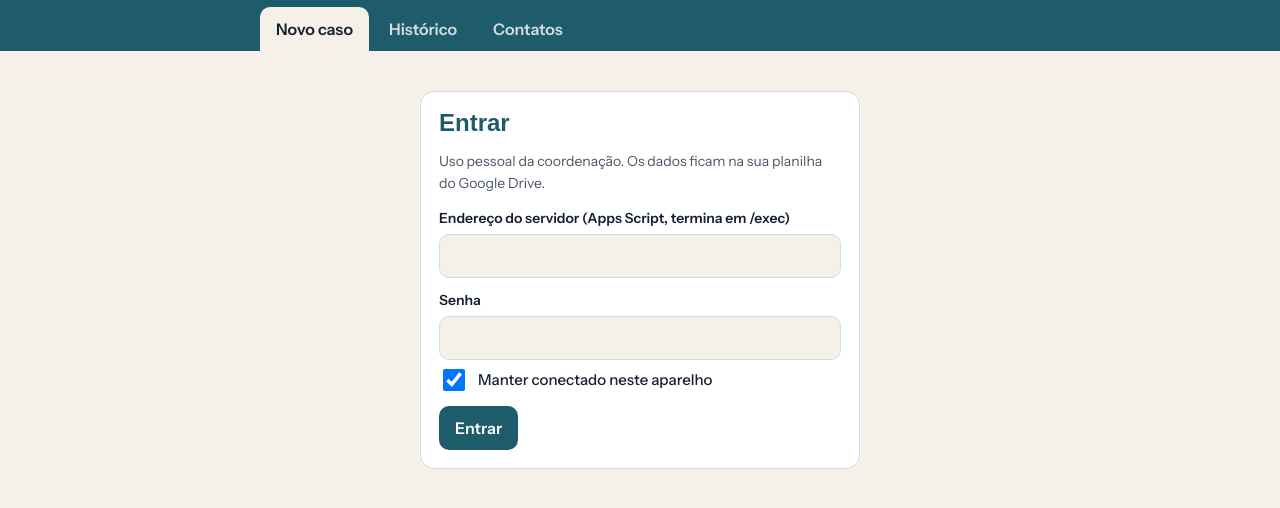
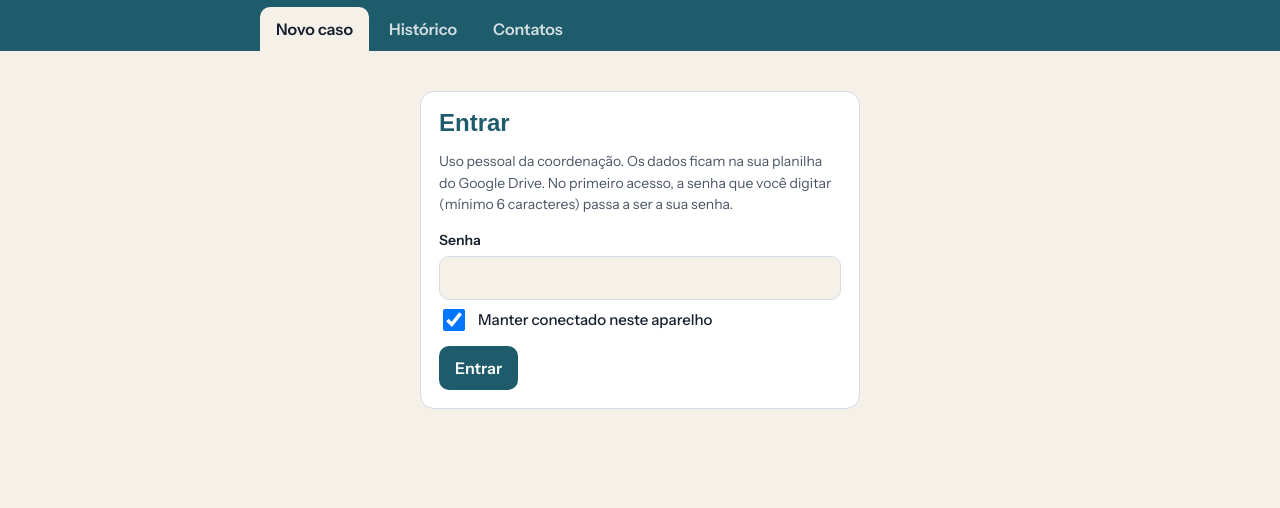
Before and after one commit to emfalped-source/coordenador, a plain HTML site: page index.html in a window 1280 px wide. Shown: the part 114-622 px from the top of the page. Drawn offline with Linux system fonts and the light colour scheme; a web font is replaced by a local one.

Commit message:
Endereço do servidor gravado no app

```diff
--- a/index.html
+++ b/index.html
@@ -92,7 +92,7 @@ table{width:100%;border-collapse:collapse;font-size:15px}th,td{text-align:left;p
 <main>
 <section id="v-login" hidden><div class="card" style="max-width:440px;margin:24px auto">
  <h2>Entrar</h2>
- <p class="mut">Uso pessoal da coordenação. Os dados ficam na sua planilha do Google Drive.</p>
+ <p class="mut">Uso pessoal da coordenação. Os dados ficam na sua planilha do Google Drive. No primeiro acesso, a senha que você digitar (mínimo 6 caracteres) passa a ser a sua senha.</p>
  <form id="fLogin">
   <div id="urlBox"><label for="lUrl">Endereço do servidor (Apps Script, termina em /exec)</label><input id="lUrl" inputmode="url" autocomplete="off"></div>
   <label for="lSen">Senha</label><input id="lSen" type="password" autocomplete="current-password">
@@ -142,7 +142,7 @@ const esc=v=>String(v??'').replace(/[&<>"']/g,c=>({'&':'&amp;','<':'&lt;','>':'&
 const norm=s=>String(s??'').normalize('NFD').replace(/[̀-ͯ]/g,'').toLowerCase().trim();
 const toast=t=>{const e=$('#toast');e.textContent=t;e.classList.add('on');clearTimeout(toast.t);toast.t=setTimeout(()=>e.classList.remove('on'),2400)};
 const LK='coordVirtual.v1',SK='coordVirtual.sessao',UK='coordVirtual.api';
-const API_PADRAO='';// endereço /exec do Apps Script (preenchido na implantação)
+const API_PADRAO='https://script.google.com/macros/s/AKfycbxiqZ0qzn-rYmk3FE5kOougXpFPCGowiZadKeAPIsH8OIX9l6G5P3cv6xcLp3ZrTnMzNQ/exec';// endereço /exec do Apps Script (preenchido na implantação)
 let alunos=[],casos=[];
 const lsG=k=>{try{return localStorage.getItem(k)}catch(e){return null}},lsS=(k,v)=>{try{v==null?localStorage.removeItem(k):localStorage.setItem(k,v)}catch(e){}};
 let API=API_PADRAO||lsG(UK)||'',SESS=null;try{SESS=JSON.parse(lsG(SK)||'null')}catch(e){}
--- a/sw.js
+++ b/sw.js
@@ -1,5 +1,5 @@
 // Guarda só a casca do app para abrir mais rápido. Os dados vêm sempre do servidor.
-var CACHE = 'coordenador-v1';
+var CACHE = 'coordenador-v2';
 var CASCA = ['./', 'index.html', 'manifest.webmanifest', 'icone-192.png', 'icone-512.png'];
 self.addEventListener('install', function (e) { e.waitUntil(caches.open(CACHE).then(function (c) { return c.addAll(CASCA); })); self.skipWaiting(); });
 self.addEventListener('activate', function (e) {
```
